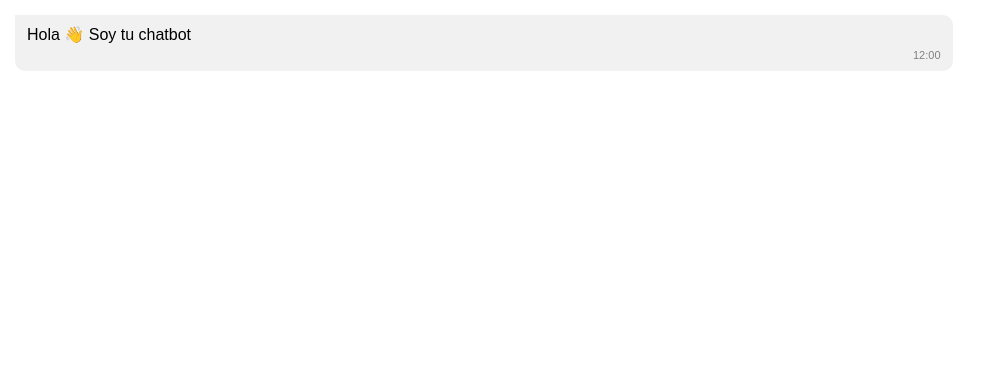
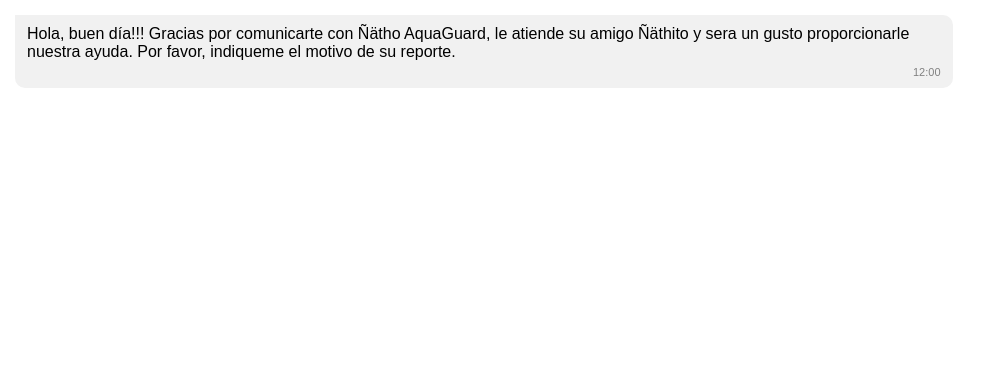
Before and after one commit to chris256djess-ui/chatbot_qr, a Flask app: page / in a window 1280 px wide. Shown: the part 52-420 px from the top of the page, without its empty margins (0-1001 px from the left). Run offline with Flask 3, Linux system fonts and the light colour scheme.

Commit message:
Nuevo Diseño

```diff
--- a/templates/index.html
+++ b/templates/index.html
@@ -57,6 +57,8 @@
         }
 
         .mensaje{
+            width:fit-content;
+            min-width:80px;
             max-width:75%;
             padding:10px 12px;
             margin-bottom:12px;
@@ -154,7 +156,12 @@
     <div class="chat-box" id="chat-box">
 
         <div class="mensaje bot">
-            Hola 👋 Soy tu chatbot
+            Hola, buen día!!!
+
+            Gracias por comunicarte con Ñätho AquaGuard, le atiende su amigo Ñäthito y sera un gusto
+            proporcionarle nuestra ayuda.
+
+            Por favor, indiqueme el motivo de su reporte.
 
             <span class="hora">
                 12:00
```
